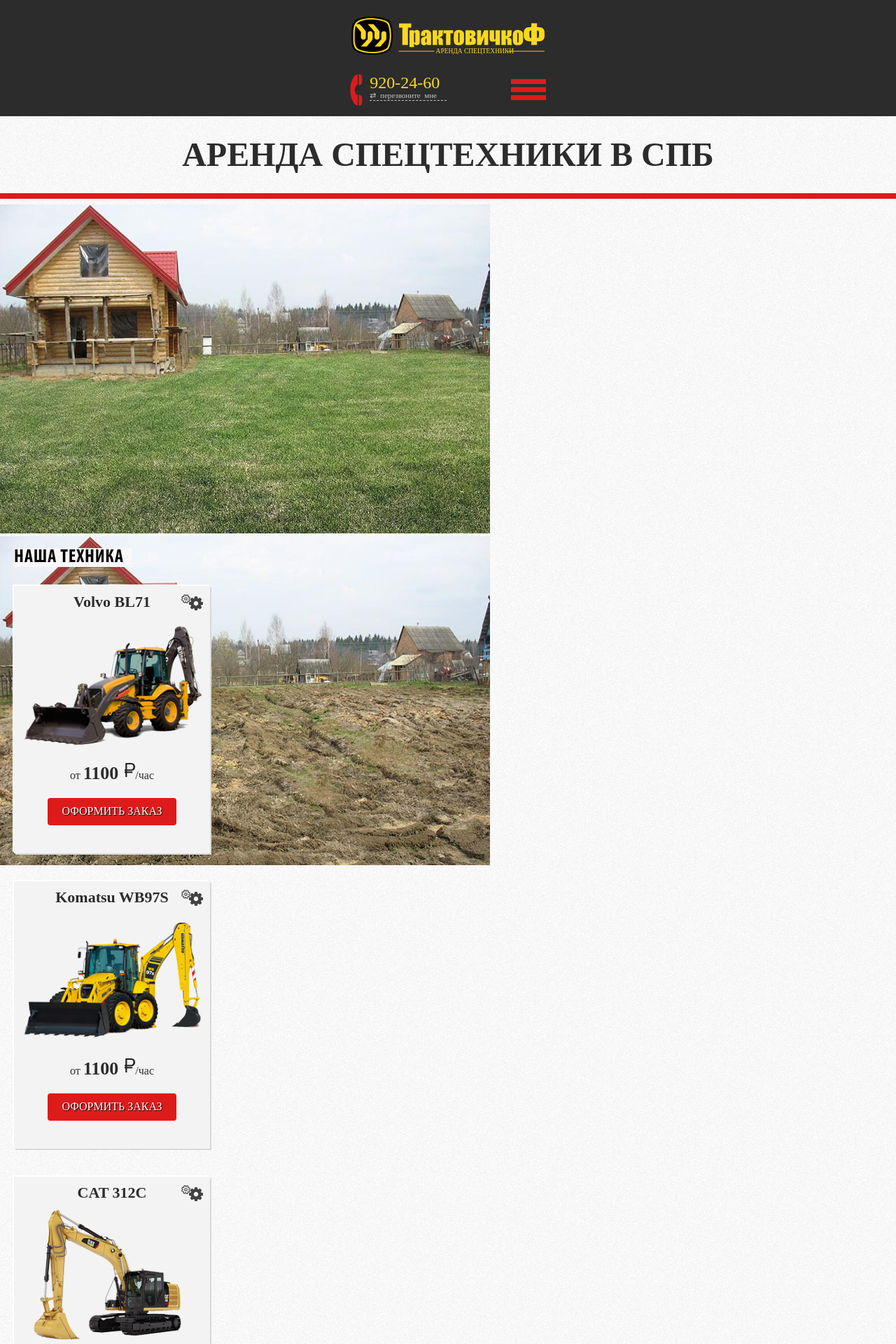
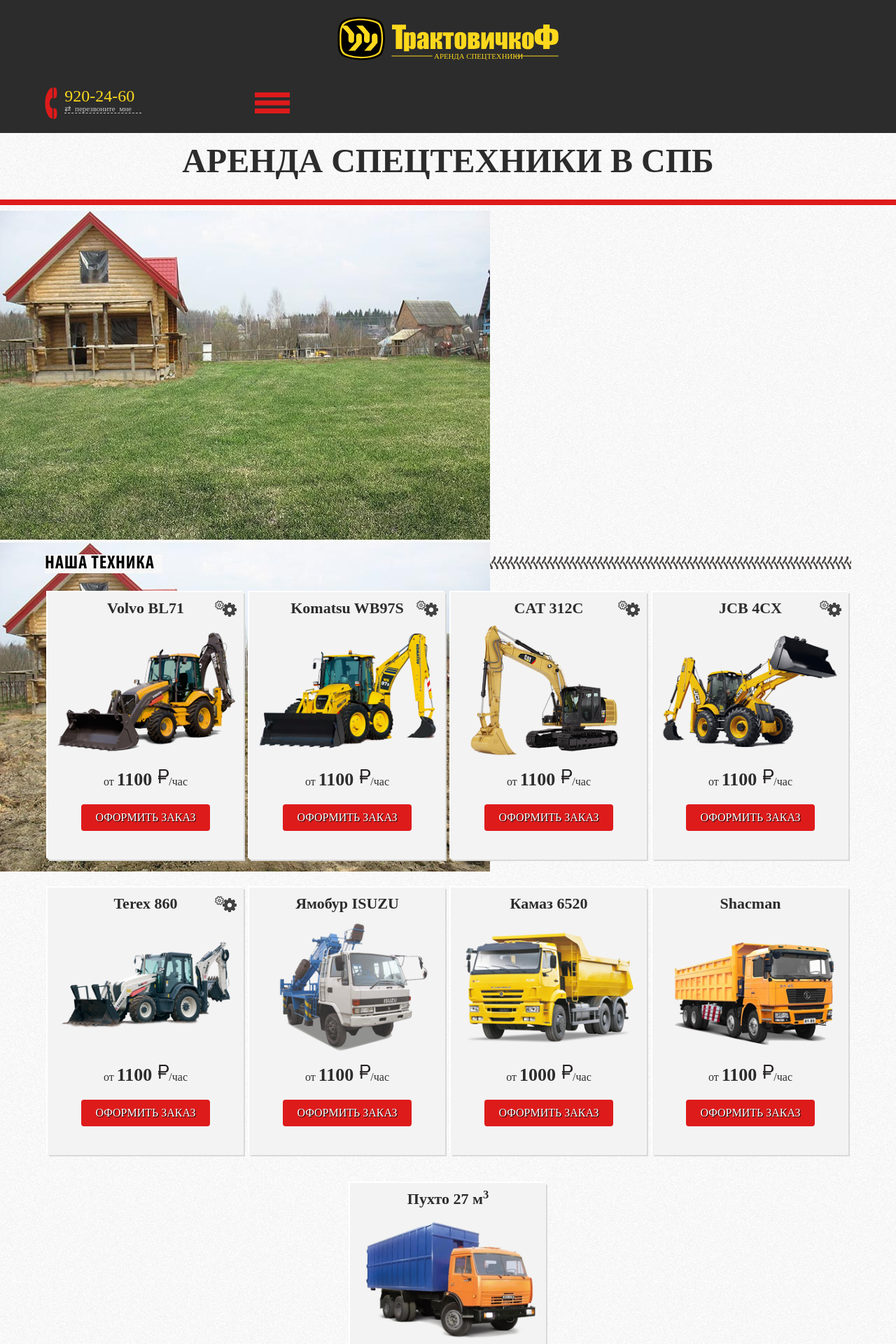
Before and after one commit to Detkovskiy/tractors, a PHP site: page / in a window 1280 px wide. Shown: the top 1920 px of the page at 70% size. Run offline with PHP 8.4, Linux system fonts and the light colour scheme; style sheets or scripts are compiled from the project's sources; some libraries are stand-ins or nearby versions; some web fonts are replaced.

Commit message:
mobile device

```diff
--- a/index.html
+++ b/index.html
@@ -73,12 +73,12 @@
   <h1>Аренда спецтехники в СПБ</h1>
 </div>
 
-<div>
+
   <div id="banner" class="twentytwenty-container">
     <img src="img/viravnivanie-ychastka-spb-b@2x.jpg" />
     <img src="img/viravnivanie-ychastka-spb@2x.jpg" />
   </div>
-</div>
+
 
 <section id="assortment">
   <div class="container  container--assortment">
@@ -460,6 +460,7 @@
       Выполнение общестроительных работ. Техника предоставляется с оператором и ГСМ.
     </p>
 
+    <div class="services__wrapper">
       <div class="services__item">
         <div class="services__description">
           <h3 class="services__title">Строительство</h3>
@@ -524,7 +525,7 @@
       <div class="services__item">
         <div class="services__description">
           <h3 class="services__title">Ландшафтные работы</h3>
-        <p>Разработка котлованов, рытьё траншей, подготовка под фундамент, планирование и выравнивание участков, вывоз и погрузка песка, снега, благоустройство, коммуникации, перемещение грузов по строительной площадке, канализация, вода на участки, вывоз грунта, механизированная уборка погрузка и вывоз снега.
+          <p>Разработка котлованов, рытьё траншей, подготовка под фундамент, планирование и выравнивание участков, вывоз и погрузка песка, снега, благоустройство, коммуникации, перемещение грузов по строительной площадке, канализация, вода на участки, вывоз грунта.
           </p>
         </div>
 
@@ -538,6 +539,7 @@
 
         <div class="services__order">
           <a href="#" class="button  button--services">Заказать</a>
+        </div>
       </div>
     </div>
   </div>
--- a/js/main.js
+++ b/js/main.js
@@ -14,16 +14,13 @@
   });
 });
 
-/*---------------------------------------------------------------------------------
- fJumpTo by FRO1D
- Author: Andrey Litvinov (FRO1D)
- Version: 1.1
- ---------------------------------------------------------------------------------*/
-(function(a){a.fn.fJumpTo=function(d){var e=a.extend({speed:500,navExtra:0,beforeScroll:a.noop,onScroll:a.noop,afterScroll:a.noop},d);return this.each(function(){var c=a(this),d=a("nav").outerHeight();a("nav li a").each(function(){a(this).data("navextra",-d+e.navExtra)});c.click(function(){e.beforeScroll(c);var b=c.attr("href"),d=c.closest("section, article, header, footer");switch(b){case "#":case "/":b=0;break;case "#prev":b=d.prev().offset().top;break;case "#next":b=d.next().offset().top;break;default:b=a(b).offset().top}c.data("offset")&&(b+=c.data("offset"));c.data("navextra")&&(b+=c.data("navextra"));a("body, html").animate({scrollTop:b},e.speed);e.onScroll(c);setTimeout(function(){e.afterScroll(c)},e.speed);return!1})})}})(jQuery);
-
-
 var h_hght = 91; // высота шапки
 var h_mrg = 0;    // отступ когда шапка уже не видна
+
+if (document.documentElement.clientWidth > 375) {
+  h_hght = 110;
+}
+
 
 $(function(){
 
--- a/sass/assortiment.scss
+++ b/sass/assortiment.scss
@@ -1,5 +1,4 @@
 #assortment {
-  width: 320px;
   padding-top: 15px;
 }
 
--- a/sass/call-me.scss
+++ b/sass/call-me.scss
@@ -1,10 +1,21 @@
 .call-me {
-  padding: 15px 20px 15px 20px;
+  position: relative;
+  padding: 15px 0;
   display: flex;
   order: 1;
- // width: 50%;
   width: 100%;
-  background: $primary__black;
+ // background: $primary__black;
+  &:before {
+    position: absolute;
+    content: "";
+    width: 9999px;
+    height: 80px;
+    top: 0;
+    left: -99px;
+    background: #2c2c2c;
+    z-index: -1;
+  }
+
 }
 
 .call-me__icon {
@@ -46,3 +57,15 @@
     color: #fff;
   }
 }
+
+@media (min-width: 768px) {
+  .call-me {
+ //   padding: 15px 40px;
+  }
+}
+
+@media (min-width: 414px) {
+  .call-me {
+  //  padding-top: 30px;
+  }
+}
--- a/sass/contact.scss
+++ b/sass/contact.scss
@@ -6,11 +6,6 @@
   display: flex;
   flex-direction: column;
   align-items: center;
-}
-
-.logo__footer {
-  margin-bottom: 20px;
-  width: 100%;
 }
 
 .contact__info {
@@ -26,3 +21,10 @@
     font-weight: bold;
   }
 }
+
+@media (min-width: 768px) {
+  .contact {
+    flex-direction: row;
+    justify-content: space-between;
+  }
+}
--- a/sass/container.scss
+++ b/sass/container.scss
@@ -1,7 +1,8 @@
 .container {
   margin: 0 auto;
-  padding: 0 20px;
-  max-width: 320px;
+ // padding: 0 20px;
+  width: 90%;
+ // max-width: 320px;
 
   &--header {
     padding: 0;
@@ -12,3 +13,24 @@
     flex-direction: column;
   }
 }
+
+@media (min-width: 768px) {
+  .container {
+    width: 90%;
+   // max-width: 768px;
+  }
+}
+
+@media (min-width: 414px) {
+  .container {
+    width: 90%;
+   // max-width: 414px;
+  }
+}
+
+@media (min-width: 375px) {
+  .container {
+    width: 90%;
+   // max-width: 375px;
+  }
+}
--- a/sass/footer.scss
+++ b/sass/footer.scss
@@ -30,3 +30,9 @@
     }
   }
 }
+
+@media (min-width: 414px) {
+  .copyright {
+    width: 100%;
+  }
+}
--- a/sass/logo.scss
+++ b/sass/logo.scss
@@ -1,10 +1,35 @@
 .logo {
  // margin: 0 0 20px;
-  padding: 0 20px;
+//  padding: 0 20px;
   display: block;
-  width: 320px;
+  text-align: center;
+ // width: 320px;
+}
+
+.logo__footer {
+  margin-bottom: 20px;
+  width: 100%;
 }
 
 .logo__img {
   width: 280px;
 }
+
+@media (min-width: 768px) {
+  .logo__footer {
+   // margin-bottom: 20px;
+    width: 45%;
+  }
+}
+
+@media (min-width: 414px) {
+  .logo__img {
+    width: 370px;
+  }
+}
+
+@media (min-width: 375px) {
+  .logo__img {
+    width: 320px;
+  }
+}
--- a/sass/main-menu.scss
+++ b/sass/main-menu.scss
@@ -44,7 +44,7 @@
 .menu-toggle {
   position: absolute;
   top: 22px;
-  left: 250px;
+  left: 234px;
   content: '';
   width: 50px;
   height: 30px;
@@ -63,3 +63,34 @@
   background: #313131;
   z-index: 1001;
 }
+
+@media (min-width: 768px) {
+  .menu-toggle {
+    left: 637px;
+  }
+
+  .main-menu {
+    width: 410px;
+    left: 179px;
+  }
+}
+
+@media (min-width: 414px) {
+  .menu-toggle {
+    left: 319px;
+  }
+
+  .main-menu {
+    left: 51px;
+  }
+}
+
+@media (min-width: 375px) {
+  .menu-toggle {
+   left: 300px;
+  }
+
+  .main-menu {
+    left: 50px;
+  }
+}
--- a/sass/map.scss
+++ b/sass/map.scss
@@ -2,3 +2,24 @@
   width: 280px;
   height: 200px;
 }
+
+@media (min-width: 768px) {
+  .map {
+    width: 688px;
+    height: 400px;
+  }
+}
+
+@media (min-width: 414px) {
+  .map {
+    width: 374px;
+    height: 300px;
+  }
+}
+
+@media (min-width: 375px) {
+  .map {
+    width: 335px;
+    height: 250px;
+  }
+}
--- a/sass/responsive-table.scss
+++ b/sass/responsive-table.scss
@@ -65,7 +65,7 @@
 @media screen and (max-width: 768px) {
   .responsive__table {
     & th {
-      font-size: 8px;
+      font-size: 10px;
     }
   }
 }
--- a/sass/services.scss
+++ b/sass/services.scss
@@ -38,5 +38,21 @@
 
 .services__img {
   padding-top: 4px;
-  width: 97%;
+  width: 100%;
 }
+
+.services__wrapper {
+
+}
+
+@media (min-width: 768px) {
+  .services__wrapper {
+    display: flex;
+    flex-wrap: wrap;
+    justify-content: space-between;
+  }
+
+  .services__item {
+    width: 320px;
+  }
+}
```
Also changed, not shown: img/icon-map-pin.svg. Lines whose indentation alone changed are shown as unchanged.
